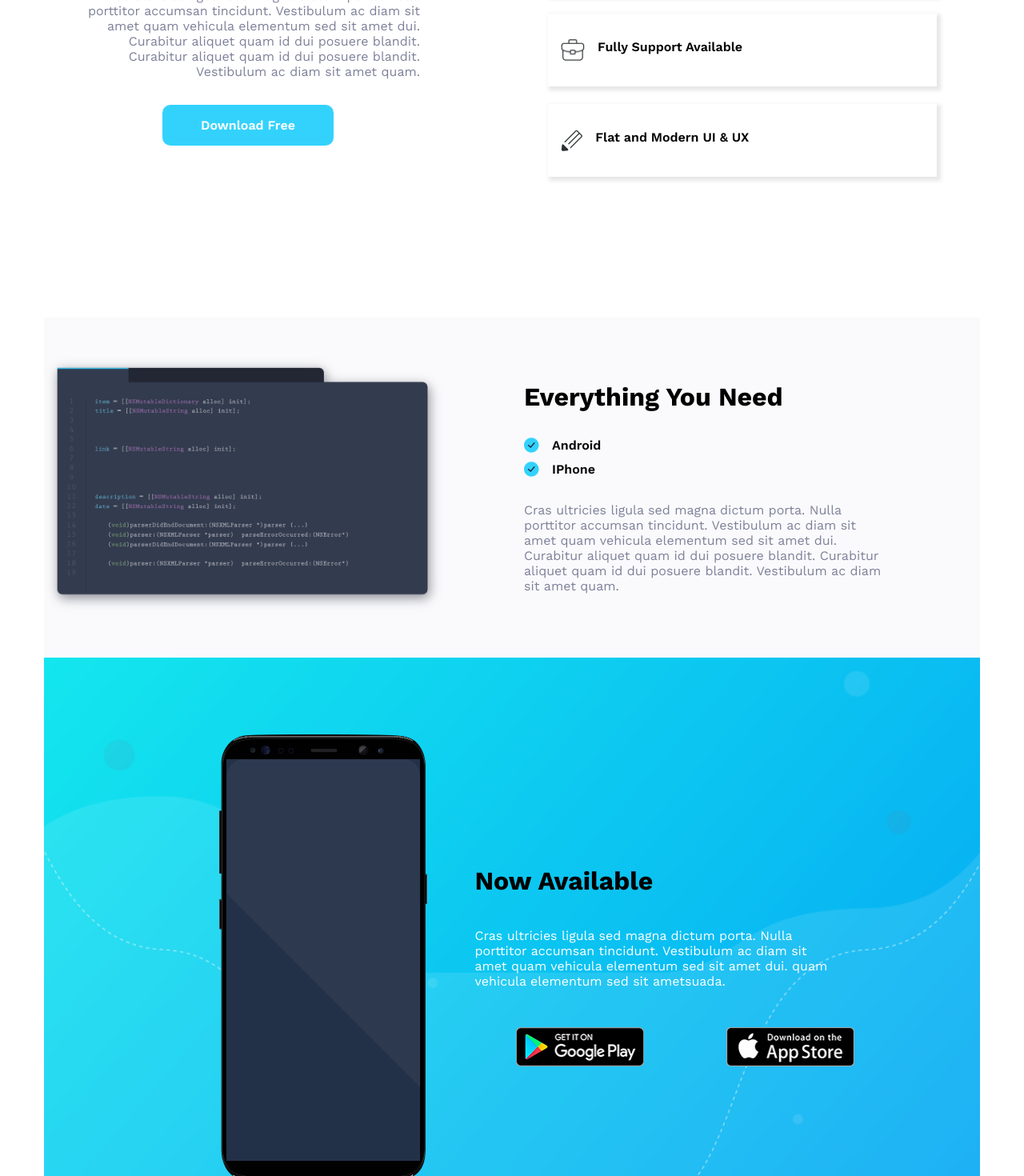
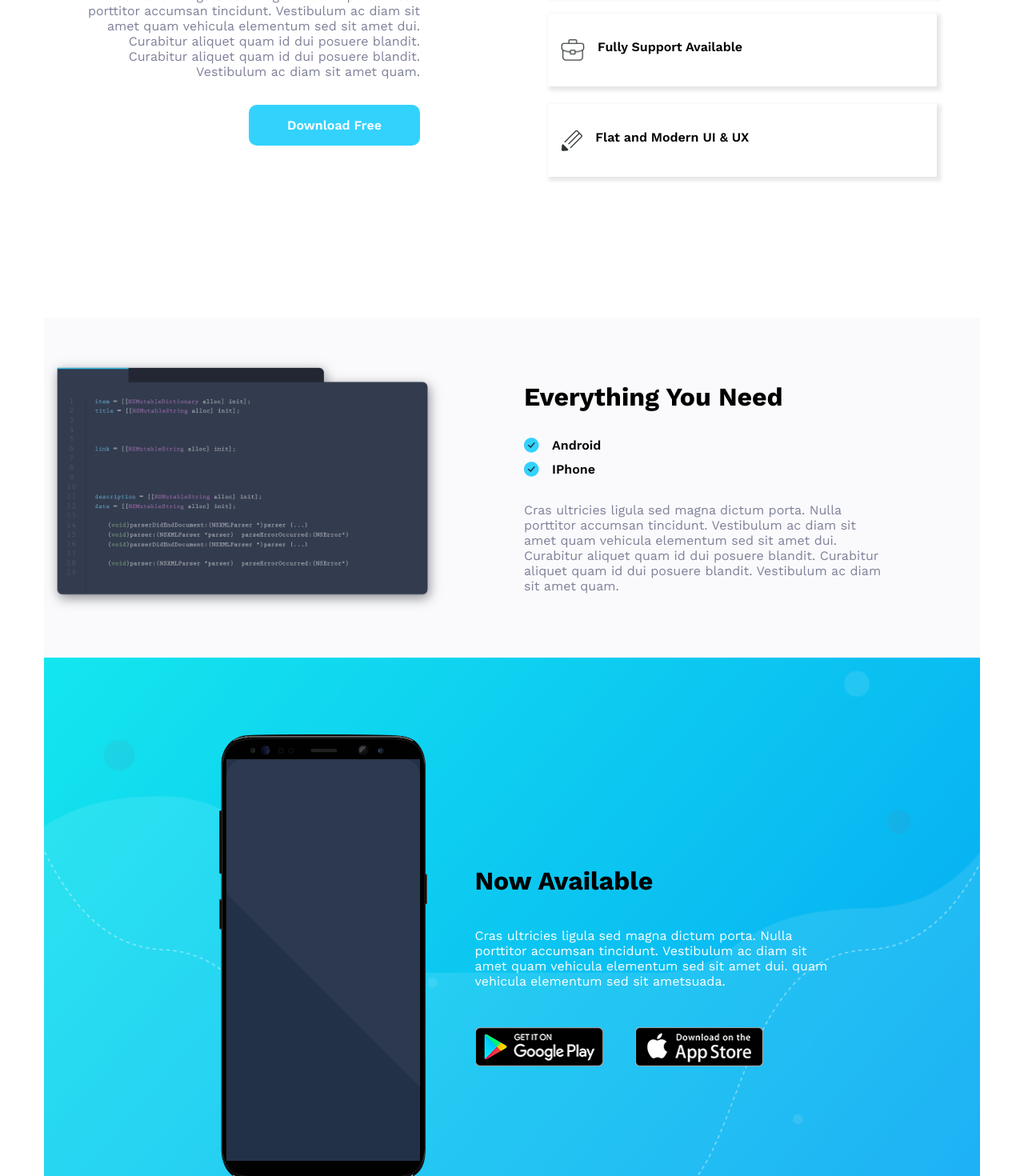
Before and after one commit to ultimecreation/reactpsd01-vibo, a React (Create React App) app: page / in a window 1280 px wide. Shown: the part 2660-4130 px from the top of the page at 80% size. Built offline with nearby package versions, Linux system fonts and the light colour scheme.

Commit message:
fixed position issue on app section

```diff
--- a/src/App.scss
+++ b/src/App.scss
@@ -575,6 +575,7 @@ body {
       button {
         margin-top: 2rem;
         padding: 1rem 3rem;
+        margin-right: 0;
         font-size: 1rem;
         font-weight: 600;
         color: white;
@@ -681,6 +682,7 @@ body {
         margin-top: 260px; //
         margin-left: -100px;
         padding: 0;
+        position: relative;
         h5 {
           font-size: 2rem;
           font-weight: 700;
@@ -693,11 +695,17 @@ body {
           font-size: 1rem;
         }
         .app-container__card__icons {
+          position: absolute;
+          margin-left: 0;
           display: flex;
+          // align-items: flex-start;
           flex-direction: row;
           margin-top: 2.5rem;
           img {
             width: 160px;
+            &:nth-of-type(1) {
+              margin-right: 2.5rem;
+            }
           }
         }
       }
```
Also changed, not shown: public/index.html (indentation only).
